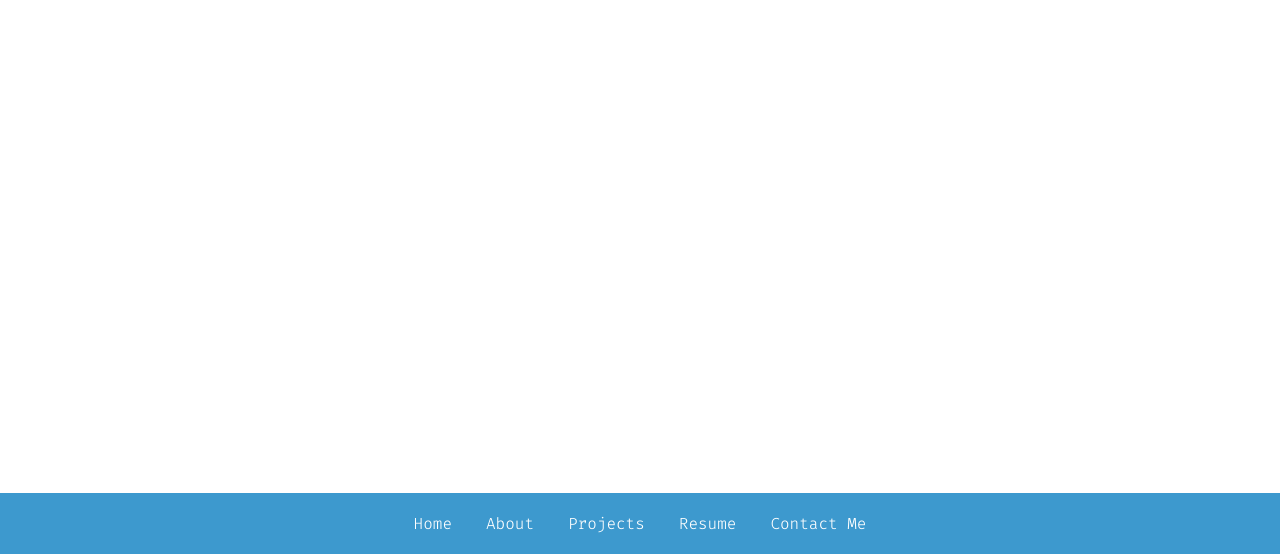
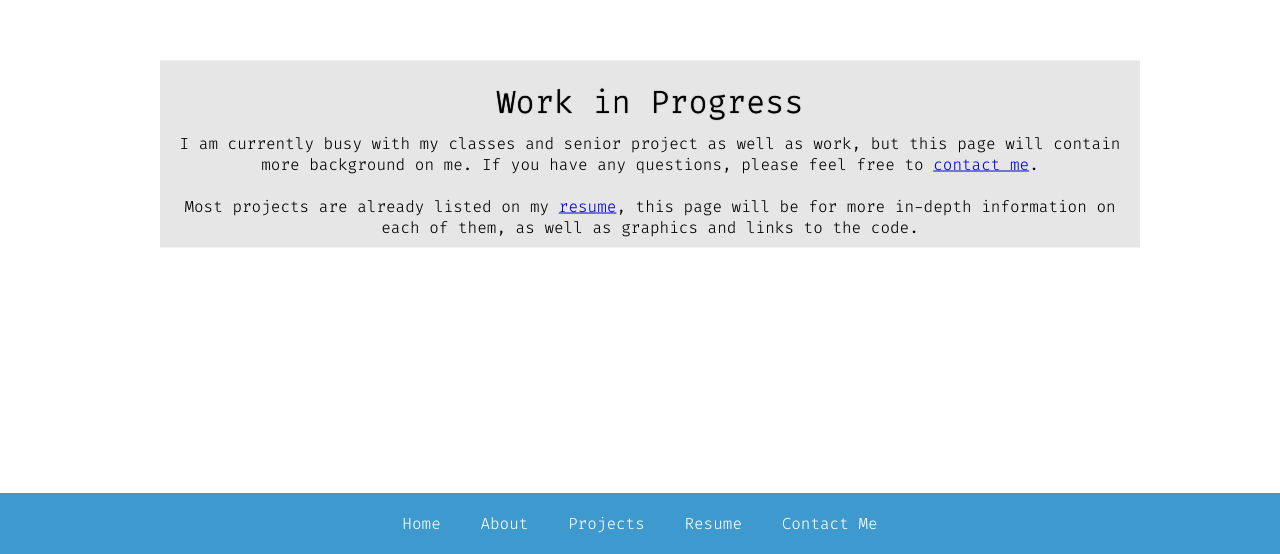
Before and after one commit to finestnothing/finestnothing.github.io, a plain HTML site: page projects.html in a window 1280 px wide. Shown: the part 246-800 px from the top of the page. Drawn offline with Linux system fonts and the light colour scheme.

Commit message:
Resume updated, WIP notes added

```diff
--- a/css/styles.css
+++ b/css/styles.css
@@ -3,6 +3,7 @@
 html, body {
     padding: 0;
     margin: 0;
+    font: normal 1em 'Fira Code', monospace;
 }
 
 body {
@@ -21,6 +22,7 @@ div.intro{
     top: 50%;
     -ms-transform: translateY(-50%);
     transform: translateY(-50%);
+    padding: 10px;
 }
 
 div.intro > p {
--- a/projects.html
+++ b/projects.html
@@ -11,5 +11,12 @@
         #TODO Fill out "Projects" page.
         # Put projects in cards, with summary, links, and some sort of graphic if applicable
         -->
+        <div class="intro">
+            <p id="name">Work in Progress</p>
+            I am currently busy with my classes and senior project as well as work, but this page will contain more background on me. If you have any questions, please feel free to <a href = "contact.html">contact me</a>.
+            </br>
+            </br>
+            Most projects are already listed on my <a href = "resume_page.html">resume</a>, this page will be for more in-depth information on each of them, as well as graphics and links to the code.
+        </div>
     </body>
 </html>
```
Also changed, not shown: about.html (+4 -0 lines), 1 other file.
